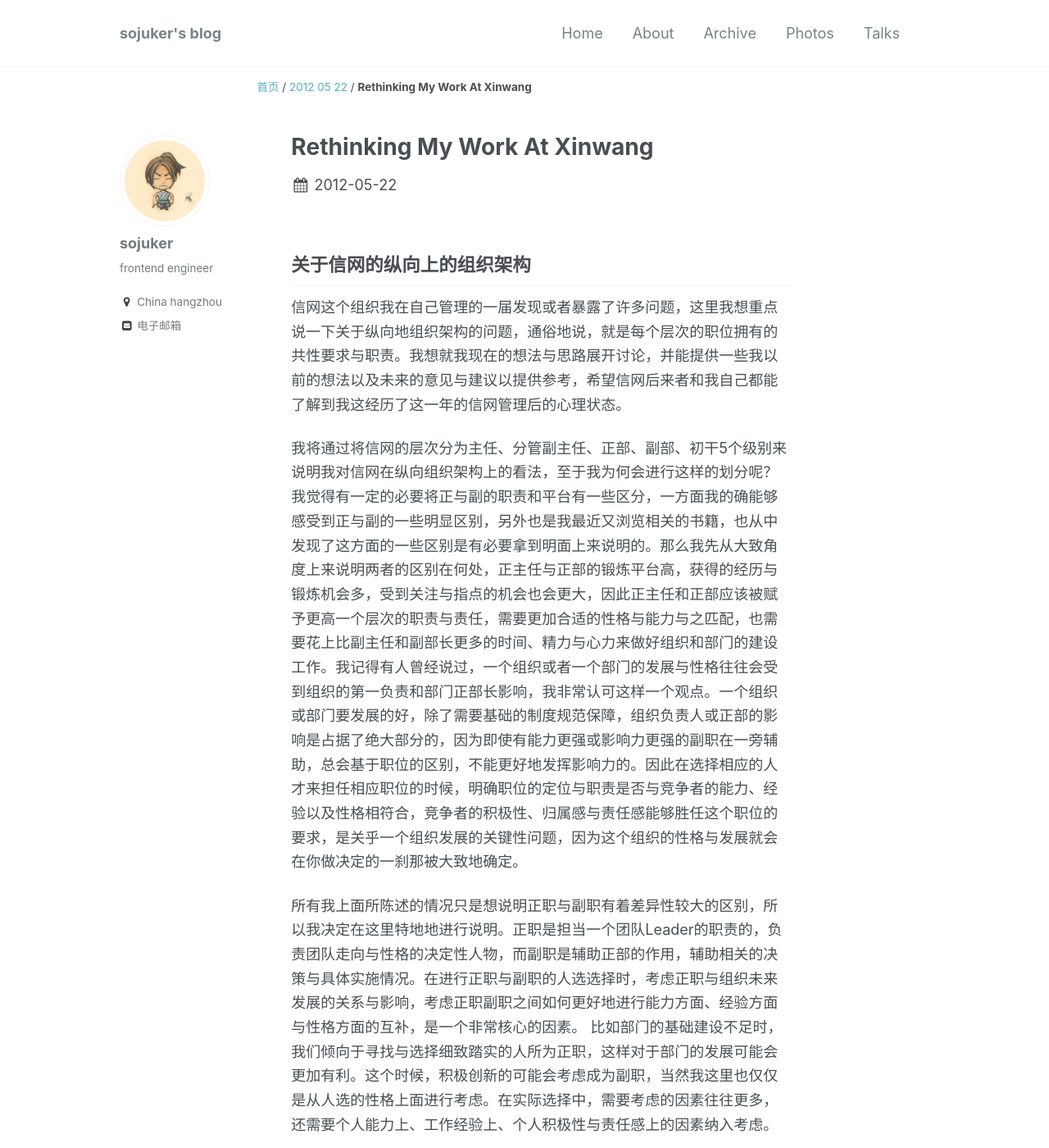
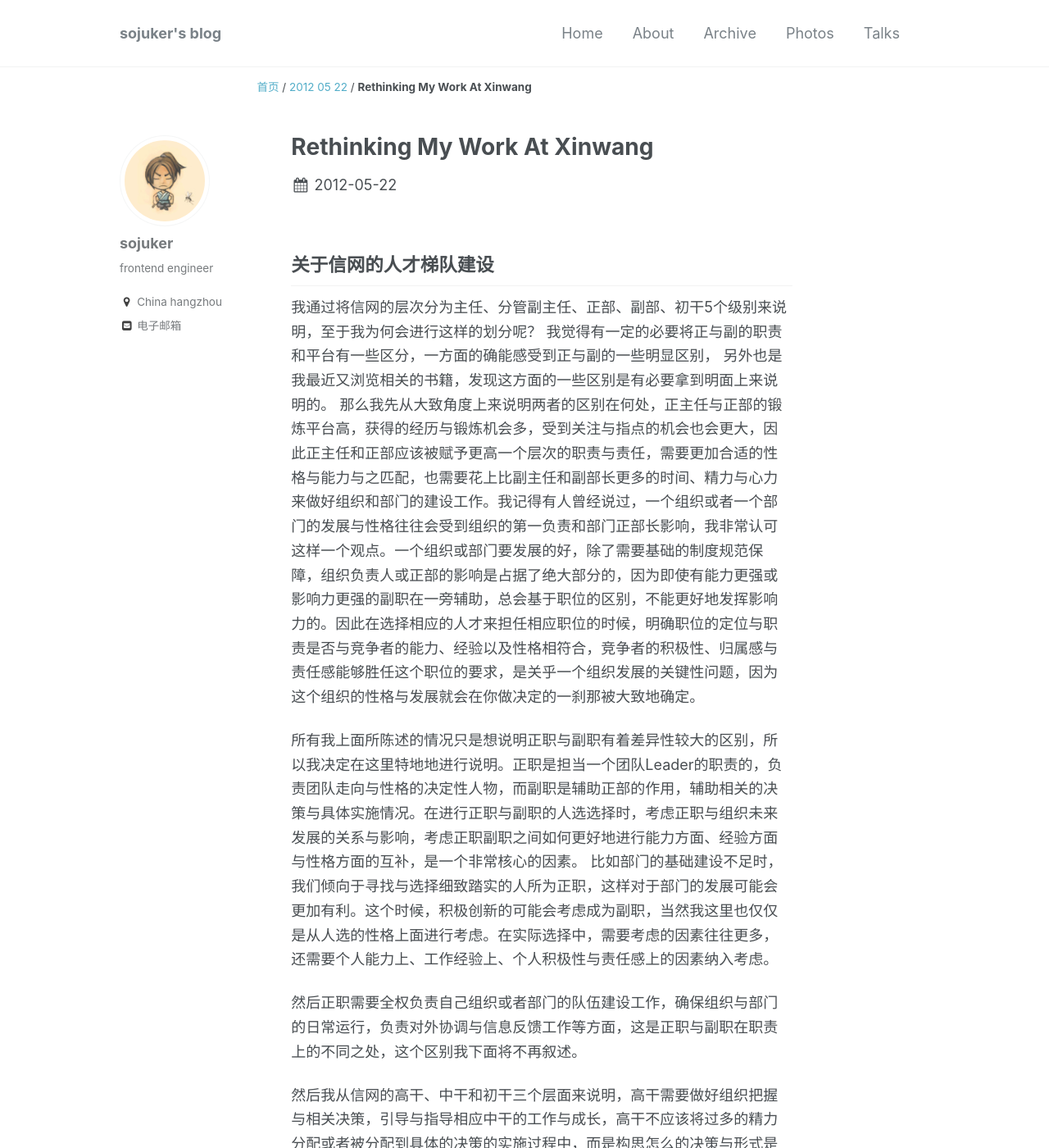
Before and after one commit to sojuker/sojuker.github.io, a Jekyll site: the page built from _posts/2012-05-22-rethinking-my-work-at-xinwang.md, in a window 1280 px wide and 1400 px high. Shown: the whole window at 82% size. Built offline with Jekyll 4.4.1, drawn with Linux system fonts in a browser that asks for light colours.

Commit message:
delete a article

```diff
--- a/_posts/2012-05-22-rethinking-my-work-at-xinwang.md
+++ b/_posts/2012-05-22-rethinking-my-work-at-xinwang.md
@@ -1,8 +1,9 @@
-## 关于信网的纵向上的组织架构
+## 关于信网的人才梯队建设
 
-信网这个组织我在自己管理的一届发现或者暴露了许多问题，这里我想重点说一下关于纵向地组织架构的问题，通俗地说，就是每个层次的职位拥有的共性要求与职责。我想就我现在的想法与思路展开讨论，并能提供一些我以前的想法以及未来的意见与建议以提供参考，希望信网后来者和我自己都能了解到我这经历了这一年的信网管理后的心理状态。
-
-我将通过将信网的层次分为主任、分管副主任、正部、副部、初干5个级别来说明我对信网在纵向组织架构上的看法，至于我为何会进行这样的划分呢？ 我觉得有一定的必要将正与副的职责和平台有一些区分，一方面我的确能够感受到正与副的一些明显区别，另外也是我最近又浏览相关的书籍，也从中发现了这方面的一些区别是有必要拿到明面上来说明的。那么我先从大致角度上来说明两者的区别在何处，正主任与正部的锻炼平台高，获得的经历与锻炼机会多，受到关注与指点的机会也会更大，因此正主任和正部应该被赋予更高一个层次的职责与责任，需要更加合适的性格与能力与之匹配，也需要花上比副主任和副部长更多的时间、精力与心力来做好组织和部门的建设工作。我记得有人曾经说过，一个组织或者一个部门的发展与性格往往会受到组织的第一负责和部门正部长影响，我非常认可这样一个观点。一个组织或部门要发展的好，除了需要基础的制度规范保障，组织负责人或正部的影响是占据了绝大部分的，因为即使有能力更强或影响力更强的副职在一旁辅助，总会基于职位的区别，不能更好地发挥影响力的。因此在选择相应的人才来担任相应职位的时候，明确职位的定位与职责是否与竞争者的能力、经验以及性格相符合，竞争者的积极性、归属感与责任感能够胜任这个职位的要求，是关乎一个组织发展的关键性问题，因为这个组织的性格与发展就会在你做决定的一刹那被大致地确定。
+我通过将信网的层次分为主任、分管副主任、正部、副部、初干5个级别来说明，至于我为何会进行这样的划分呢？
+我觉得有一定的必要将正与副的职责和平台有一些区分，一方面的确能感受到正与副的一些明显区别，
+另外也是我最近又浏览相关的书籍，发现这方面的一些区别是有必要拿到明面上来说明的。
+那么我先从大致角度上来说明两者的区别在何处，正主任与正部的锻炼平台高，获得的经历与锻炼机会多，受到关注与指点的机会也会更大，因此正主任和正部应该被赋予更高一个层次的职责与责任，需要更加合适的性格与能力与之匹配，也需要花上比副主任和副部长更多的时间、精力与心力来做好组织和部门的建设工作。我记得有人曾经说过，一个组织或者一个部门的发展与性格往往会受到组织的第一负责和部门正部长影响，我非常认可这样一个观点。一个组织或部门要发展的好，除了需要基础的制度规范保障，组织负责人或正部的影响是占据了绝大部分的，因为即使有能力更强或影响力更强的副职在一旁辅助，总会基于职位的区别，不能更好地发挥影响力的。因此在选择相应的人才来担任相应职位的时候，明确职位的定位与职责是否与竞争者的能力、经验以及性格相符合，竞争者的积极性、归属感与责任感能够胜任这个职位的要求，是关乎一个组织发展的关键性问题，因为这个组织的性格与发展就会在你做决定的一刹那被大致地确定。
 
 所有我上面所陈述的情况只是想说明正职与副职有着差异性较大的区别，所以我决定在这里特地地进行说明。正职是担当一个团队Leader的职责的，负责团队走向与性格的决定性人物，而副职是辅助正部的作用，辅助相关的决策与具体实施情况。在进行正职与副职的人选选择时，考虑正职与组织未来发展的关系与影响，考虑正职副职之间如何更好地进行能力方面、经验方面与性格方面的互补，是一个非常核心的因素。 比如部门的基础建设不足时，我们倾向于寻找与选择细致踏实的人所为正职，这样对于部门的发展可能会更加有利。这个时候，积极创新的可能会考虑成为副职，当然我这里也仅仅是从人选的性格上面进行考虑。在实际选择中，需要考虑的因素往往更多，还需要个人能力上、工作经验上、个人积极性与责任感上的因素纳入考虑。
 
```
Also changed, not shown: _posts/2012-10-24-review-of-frontend-interviews.md (deleted, +0 -103 lines), _posts/2014-10-11-how-to-interview-someone.md (+8 -0 lines).
